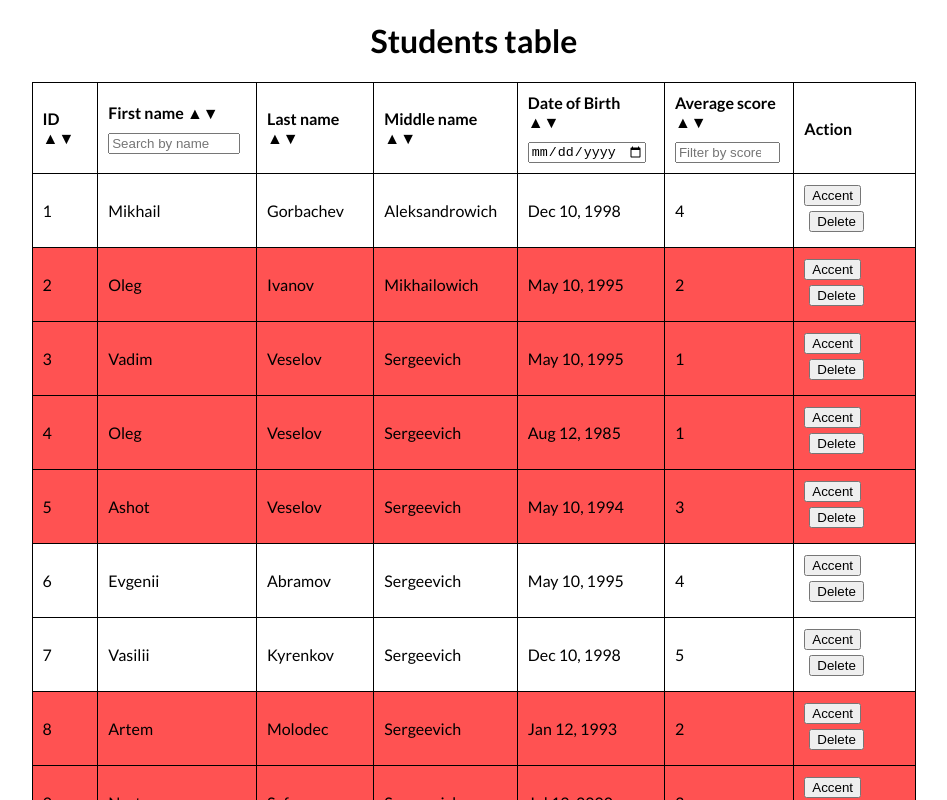
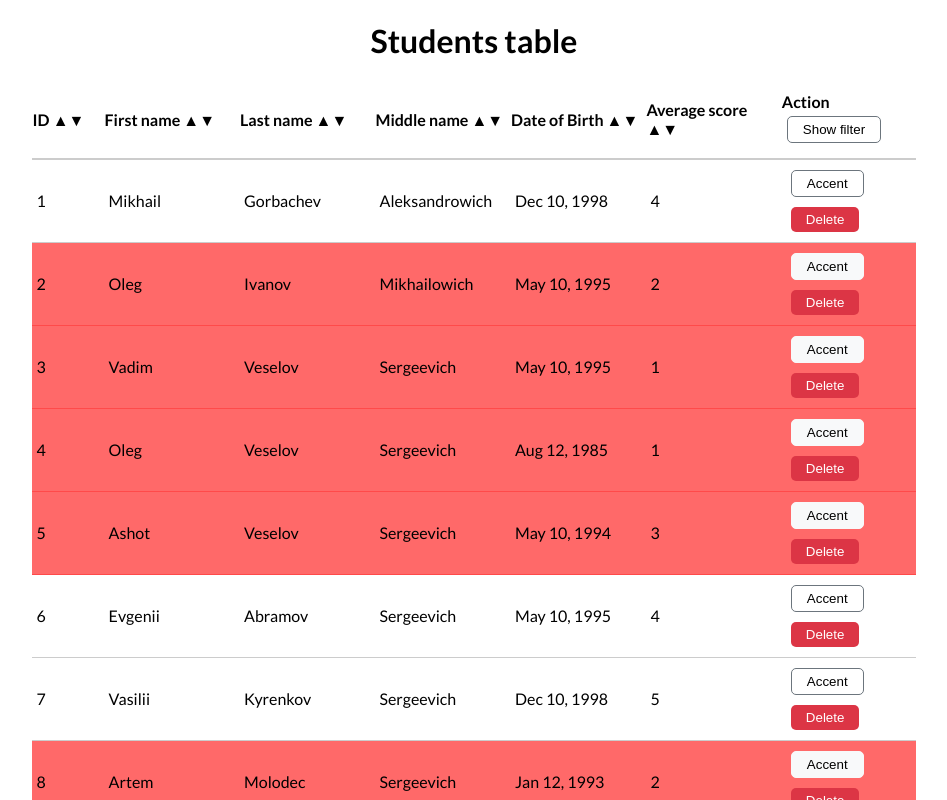
Before and after one commit to aleksandrowmike/students_list, an Angular app: page / in a window 1280 px wide. Shown: the top 800 px of the page, without its empty margins (166-1113 px from the left). Built offline with nearby package versions, Linux system fonts and the light colour scheme.

Commit message:
Styling student list

```diff
--- a/src/app/components/students-list/students-list.component.html
+++ b/src/app/components/students-list/students-list.component.html
@@ -1,14 +1,13 @@
 <table class="students-list">
-  <tr>
-    <th>ID
+  <tr class="students-list__head">
+    <th class="">ID
       <span class="students-list__filter" (click)="sortID('ASC')">&#9650;</span>
       <span class="students-list__filter" (click)="sortID('DESC')">&#9660;</span>
     </th>
     <th>
       First name
       <span class="students-list__filter" (click)="sortFirstName('ASC')">&#9650;</span>
-      <span class="students-list__filter" (click)="sortFirstName('DESC')">&#9660;</span><br>
-      <input #search class="students-list__input" type="text" placeholder="Search by name" (keyup)="applySearch(search.value)">
+      <span class="students-list__filter" (click)="sortFirstName('DESC')">&#9660;</span>
     </th>
     <th>Last name
       <span class="students-list__filter" (click)="sortLastName('ASC')">&#9650;</span>
@@ -22,17 +21,21 @@
       Date of Birth
       <span class="students-list__filter" (click)="sortBirth('ASC')">&#9650;</span>
       <span class="students-list__filter" (click)="sortBirth('DESC')">&#9660;</span>
-      <br>
-      <input #date class="students-list__input" type="date" (keyup.enter)="dateFilter(date.value)">
     </th>
     <th>
       Average score
       <span class="students-list__filter" (click)="sortScore('ASC')">&#9650;</span>
       <span class="students-list__filter" (click)="sortScore('DESC')">&#9660;</span>
-      <br>
-      <input class="students-list__input" #score type="number" min="1" max="5" placeholder="Filter by score" (keyup)="scoreFilter(score.value)">
     </th>
-    <th>Action</th>
+    <th>Action <button class="students-list__button primary" (click)="showFilter(isFilter)">{{ isFilter ? 'Hide': 'Show'}} filter</button></th>
+  </tr>
+  <tr *ngIf="isFilter">
+    <th></th>
+    <th><input #search class="students-list__input" type="text" placeholder="Search by name" (keyup)="applySearch(search.value)"></th>
+    <th></th>
+    <th></th>
+    <th><input #date class="students-list__input date" type="date" (keyup.enter)="dateFilter(date.value)"></th>
+    <th><input class="students-list__input" #score type="number" min="1" max="5" placeholder="Filter by score" (keyup)="scoreFilter(score.value)"></th>
   </tr>
   <tr #elStudents *ngFor="let student of students" [class.red]="student.accent ? false: true" [class.accent]="student.firstName === selectedStudents">
     <td>{{ student.id }}</td>
@@ -42,8 +45,8 @@
     <td>{{ student.birth | date }}</td>
     <td>{{ student.score }}</td>
     <td>
-      <button (click)="accentuation(student)">Accent</button>
-      <button class="students-list__button" (click)="delete(student)">Delete</button>
+      <button class="students-list__button primary" (click)="accentuation(student)">Accent</button>
+      <button class="students-list__button delete" (click)="delete(student)">Delete</button>
     </td>
   </tr>
 </table>
--- a/src/app/components/students-list/students-list.component.less
+++ b/src/app/components/students-list/students-list.component.less
@@ -2,24 +2,59 @@
   width: 70%;
   border-collapse: collapse;
   margin: 0 auto;
-  th, td{
-    border: 1px solid #000;
-    padding: 10px;
+  table-layout: fixed;
+  th{
     text-align: left;
+    padding-top: 10px;
+    padding-bottom: 10px;
+  }
+  td{
+    padding-left: 5px;
+    text-align: left;
+    padding-top: 5px;
+    padding-bottom: 5px;
+    border-bottom: 1px solid #cccccc;
+  }
+  &__head{
+    border-bottom: 2px solid #cccccc;
+    text-align: left;
+    padding-bottom: 10px;
+    th{
+      padding-bottom: 10px;
+    }
+    th:first-child{
+      width: 70px;
+    }
   }
   &__button{
     margin: 5px;
+    border: none;
+    padding: 5px 15px;
+    border-radius: 5px;
+    background-color: transparent;
   }
   &__input{
     width: 90%;
-    margin-top: 10px;
+    padding: 5px;
   }
   &__filter{
     cursor: pointer;
   }
 }
 .red{
-  background-color: #ff5252;
+  background-color: #ff6969;
+  td{
+    border-bottom: 1px solid #ff4a4a;
+  }
+  .primary{
+    background-color: #f8f9fa;
+    color: #000;
+    border: 1px solid #f8f9fa;
+  }
+  .primary:hover{
+    background-color: #e2e6ea;
+    border: 1px solid #e2e6ea;
+  }
 }
 .accent{
   background-color: #bfbfbf;
@@ -27,3 +62,23 @@
 .noRed{
   background-color: #fff;
 }
+.delete{
+  background-color: #dc3545;
+  color: #fff;
+  transition: color .15s ease-in-out,background-color .15s ease-in-out,border-color .15s ease-in-out,box-shadow .15s ease-in-out;
+}
+.delete:hover{
+  background-color: #d40000;
+}
+.primary{
+  border: 1px solid #6c757d;
+  color: #000;
+  transition: color .15s ease-in-out,background-color .15s ease-in-out,border-color .15s ease-in-out,box-shadow .15s ease-in-out;
+}
+.primary:hover{
+  background-color: #6c757d;
+  color: #fff;
+}
+.date{
+  padding: 2px;
+}
--- a/src/app/components/students-list/students-list.component.ts
+++ b/src/app/components/students-list/students-list.component.ts
@@ -11,6 +11,10 @@ export class StudentsListComponent implements OnInit {
   public students: Students[] = StudentsMock;
   public selectedStudents: string;
   public accentStudents: Students[];
+  public isFilter: boolean = false;
+  showFilter(filter: boolean): void {
+    this.isFilter = !filter;
+  }
   accentuation(accent: Students): void {
     if (accent.accent) {
       this.students.filter(e => {
```
Also changed, not shown: 9 other files (tests, documents, lock files or other folders).
